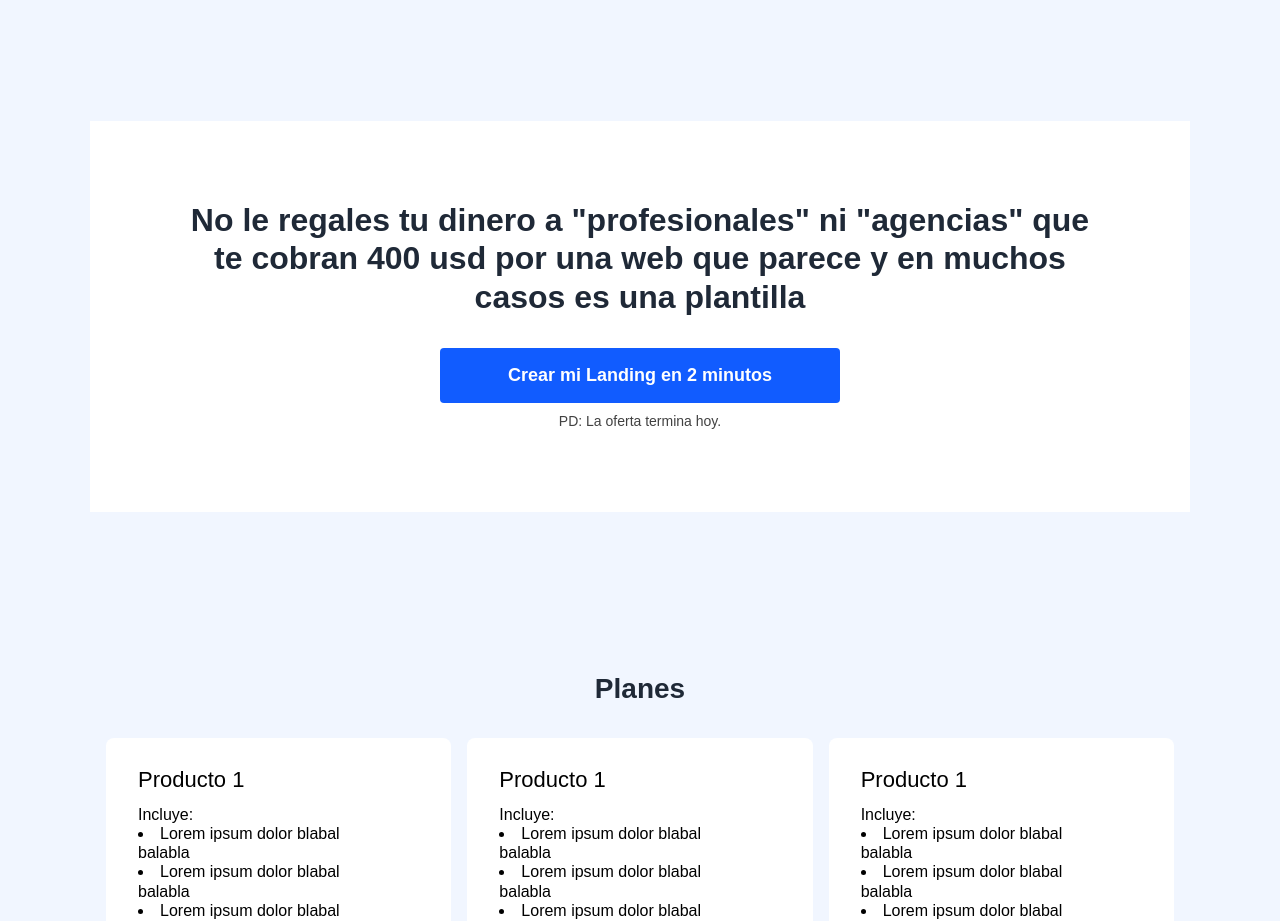
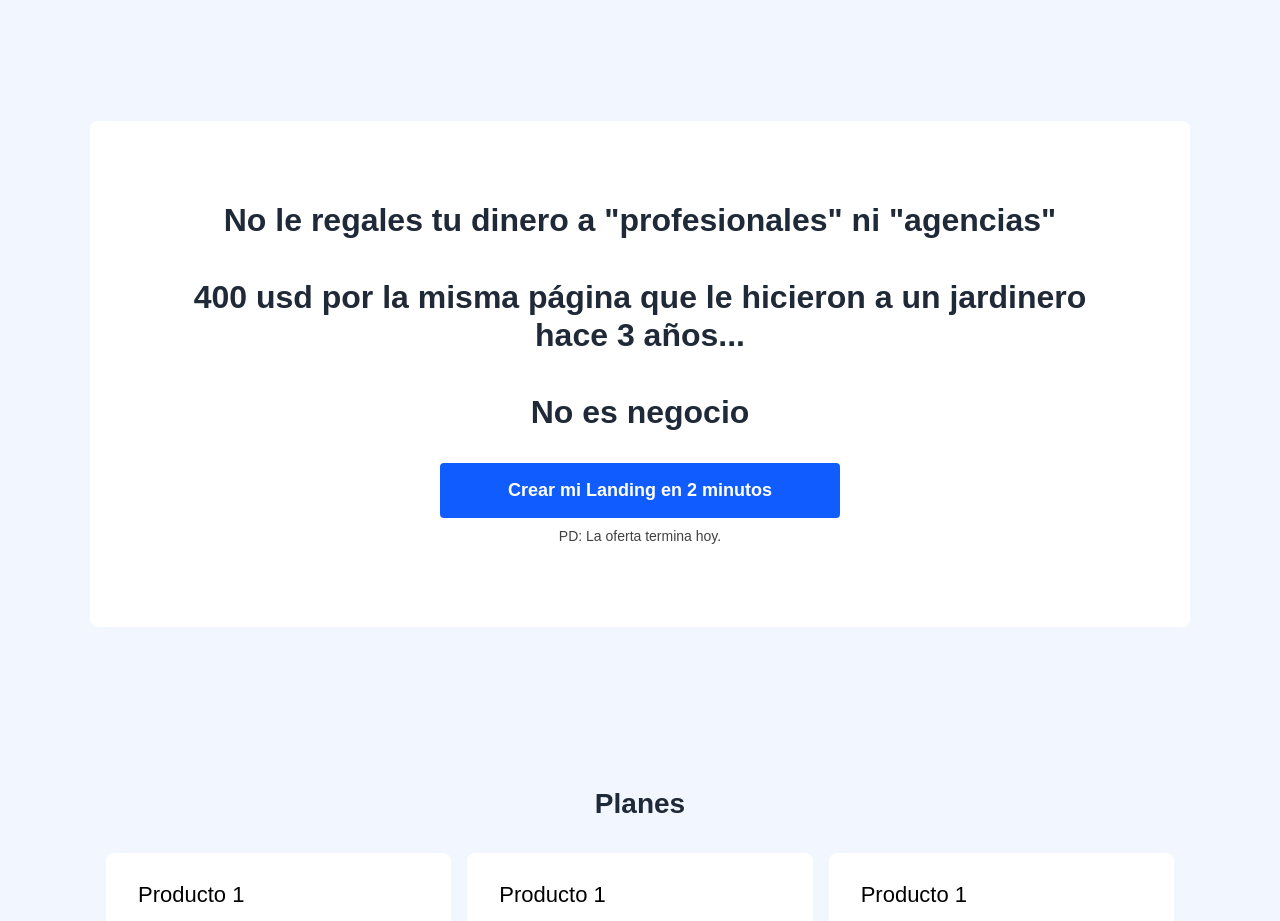
Before and after one commit to JTM-programming/JTMIA, a Next.js app: page / in a window 1280 px wide. Shown: the part 2080-3001 px from the top of the page. Built offline with nearby package versions, Linux system fonts and the light colour scheme; no server answers.

Commit message:
Detalles

```diff
--- a/app/components/sections/Banner.tsx
+++ b/app/components/sections/Banner.tsx
@@ -3,10 +3,13 @@ import CustomButton from '@/app/components/CustomButton'
 export default function Banner() {
   return (
     <section className="py-[80px] px-4">
-      <div className="jtm-container text-center bg-white py-[80px] rounded-3">
-        <h2 className="text-[32px] font-bold text-gray-800 max-w-[900px] mx-auto leading-[120%]">
-          No le regales tu dinero a "profesionales" ni "agencias" que te cobran
-          400 usd por una web que parece y en muchos casos es una plantilla
+      <div className="jtm-container text-center bg-white py-[30px] md:py-[80px] rounded-[8px]">
+        <h2 className="text-[22px] md:text-[32px] font-bold text-gray-800 max-w-[900px] mx-auto leading-[120%]">
+          No le regales tu dinero a "profesionales" ni "agencias"
+          <br /><br />
+          400 usd por la misma página que le hicieron a un jardinero hace 3 años...
+          <br /><br />
+          No es negocio
         </h2>
         <CustomButton customClasses="mt-[32px] mx-auto" />
       </div>
--- a/app/create-landing-page/page.tsx
+++ b/app/create-landing-page/page.tsx
@@ -1,4 +1,5 @@
 'use client'
+import axios from 'axios';
 import { useState } from 'react';
 
 export default function createLanding() {
@@ -10,6 +11,14 @@ export default function createLanding() {
 	const [beneficts, setBeneficts] = useState<string>('');
 	const [email, setEmail] = useState<string>('');
 	const [story, setStory] = useState<string>('');
+
+	const handleSubmit = () => {
+		try {
+			// Aca usar axios para enviar los valores
+		} catch {
+
+		}
+	}
 
 	return (
 		<section className="py-[80px] md:py-[100px] px-4">
@@ -71,6 +80,7 @@ export default function createLanding() {
 							className="resize-none block mt-2 outline outline-none w-full p-2 rounded-[4px] text-[16px] placeholder:text-[14px] border border-[#2C6FFF]/30"
 						/>
 					</label>
+					<button className='bg-[#115CFF] w-full mt-8 text-white rounded-[4px] p-[14px] text-[18px] font-semibold block text-center'>Crear</button>
 				</form>
 			</div>
 		</section>
```
